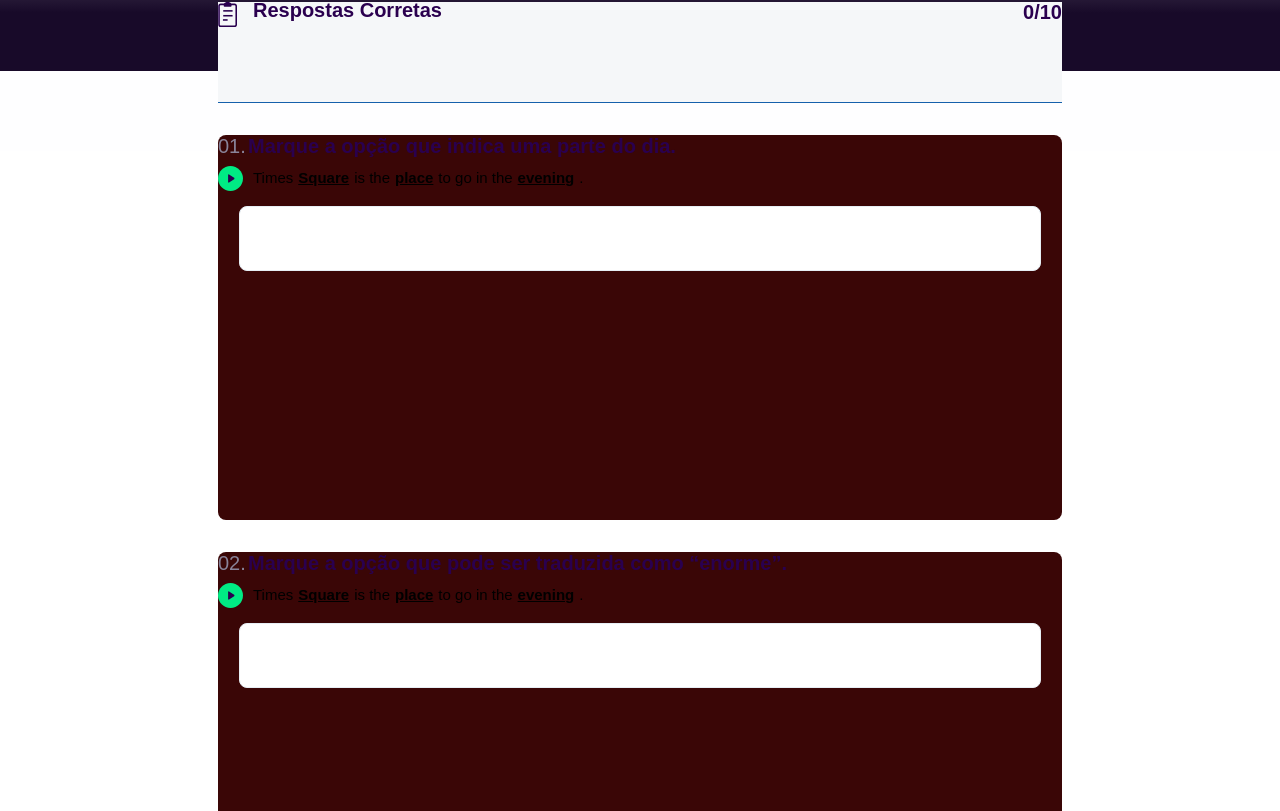
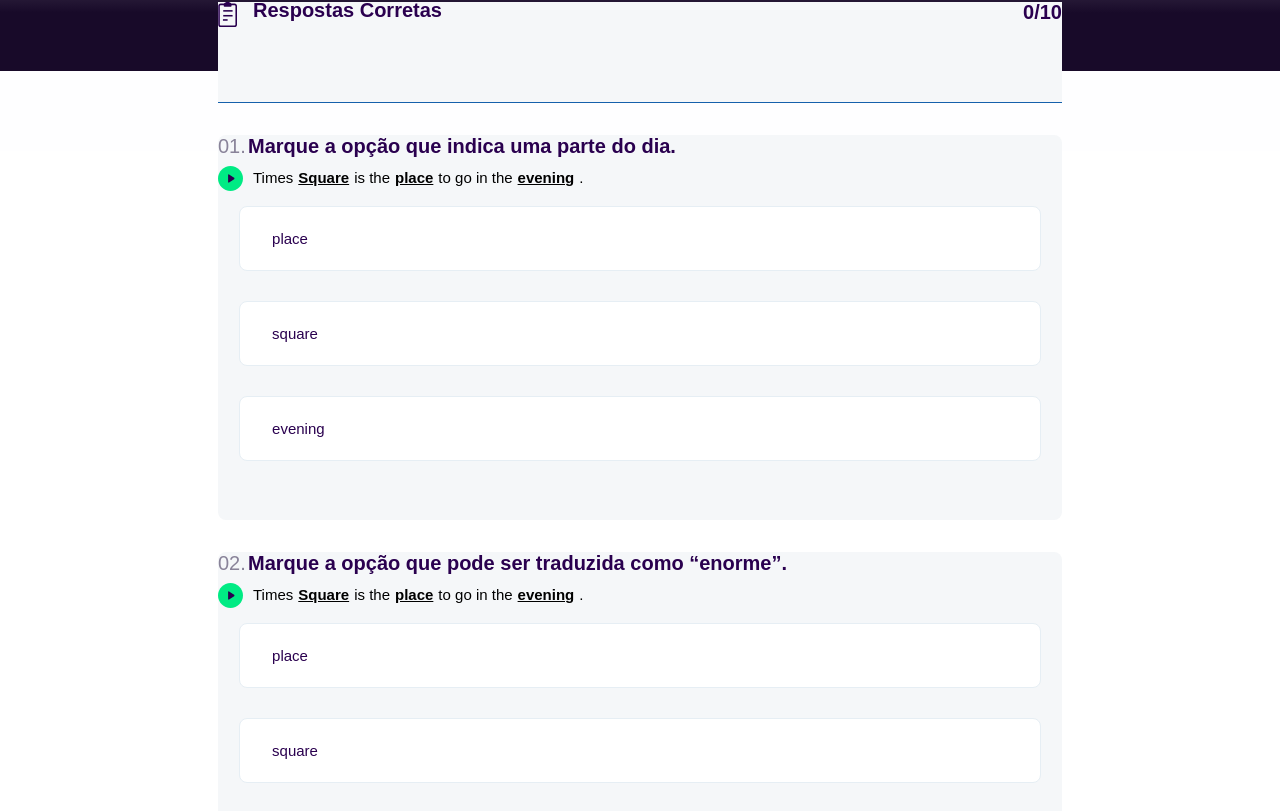
Before and after one commit to WillyKevin/sales-plataform-dashboard, a React (Vite) app: page /video in a window 1280 px wide. Shown: the part 649-1460 px from the top of the page. Built offline with nearby package versions, Linux system fonts and the light colour scheme.

Commit message:
Update: BodyAluno

```diff
--- a/src/presentation/shared/components/videoBodyAluno.tsx
+++ b/src/presentation/shared/components/videoBodyAluno.tsx
@@ -8,6 +8,7 @@
     const cardQuestions = [{
         numberQuestion: '01.',
         questionText: 'Marque a opção que indica uma parte do dia.'
+
     }, {
         numberQuestion: '02.',
         questionText: 'Marque a opção que pode ser traduzida como “enorme”.'
@@ -43,7 +44,17 @@
 
                             <div className={style.video_preview_items}>
                                 <div className={style.video_preview_style}>
-
+                                    <p id={style.question_response}>place</p>
+                                </div>
+                            </div>
+                            <div className={style.video_preview_items}>
+                                <div className={style.video_preview_style}>
+                                    <p id={style.question_response}>square</p>
+                                </div>
+                            </div>
+                            <div className={style.video_preview_items}>
+                                <div className={style.video_preview_style}>
+                                    <p id={style.question_response}>evening</p>
                                 </div>
                             </div>
                         </div>
--- a/src/presentation/shared/styles/videoBodyAluno.module.scss
+++ b/src/presentation/shared/styles/videoBodyAluno.module.scss
@@ -67,7 +67,7 @@
 }
 
 .container_questions_style {
-    background-color: rgb(58, 6, 6);
+    background-color: rgb(245, 247, 249);;
     width: 100%;
     height: 385px;
     border-radius: 8px;
@@ -110,6 +110,16 @@
     width: 95%;
     height: 65px;
     border-radius: 8px;
+    display: flex;
+    -webkit-box-align: center;
+    align-items: center;
+}
+
+#question_response {
+    font-size: 15px;
+    font-weight: 400;
+    padding: 0px 32px;
+    color: rgb(42, 0, 79);
 }
 
 .subtitle_preview_items {
```
